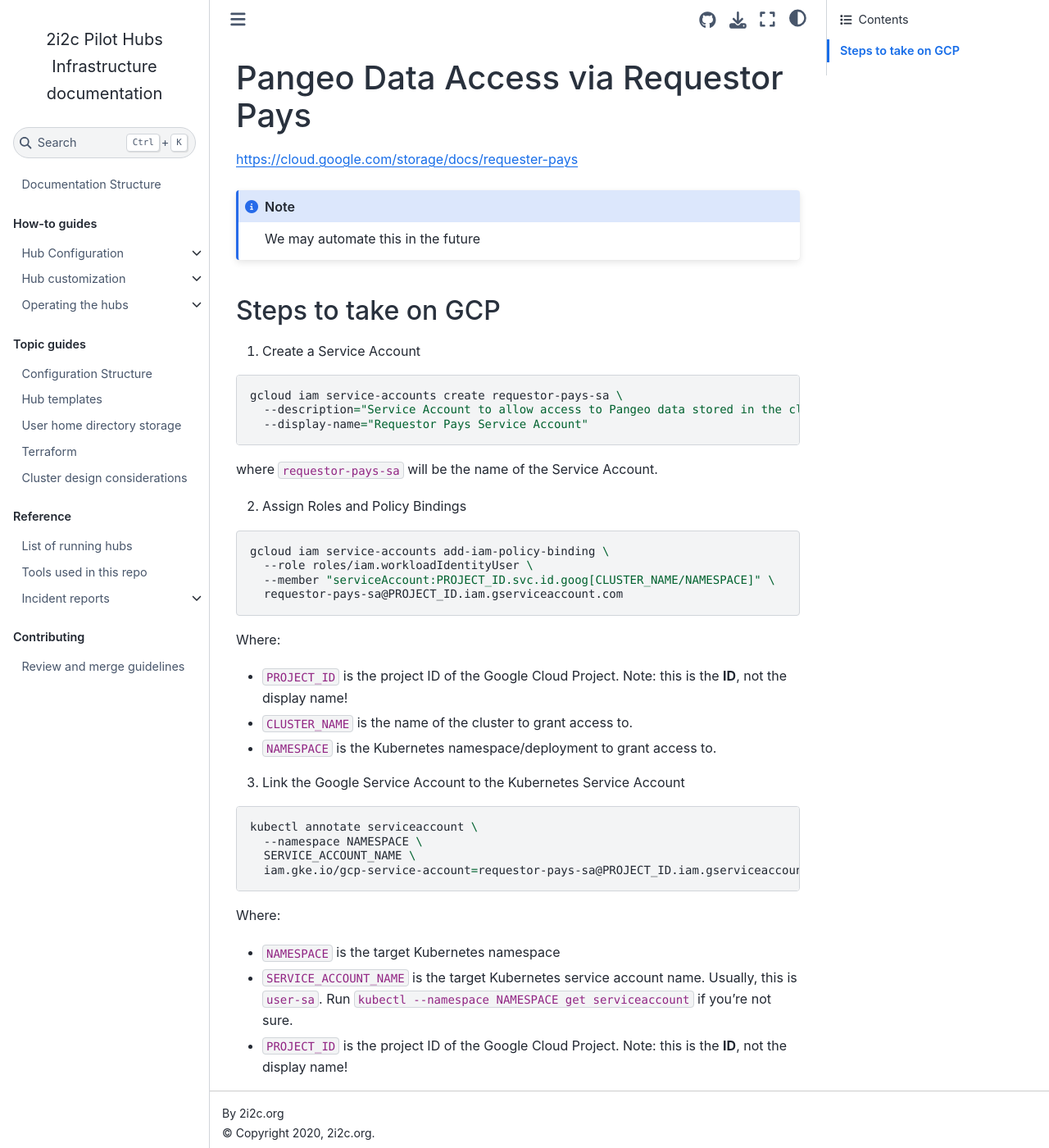
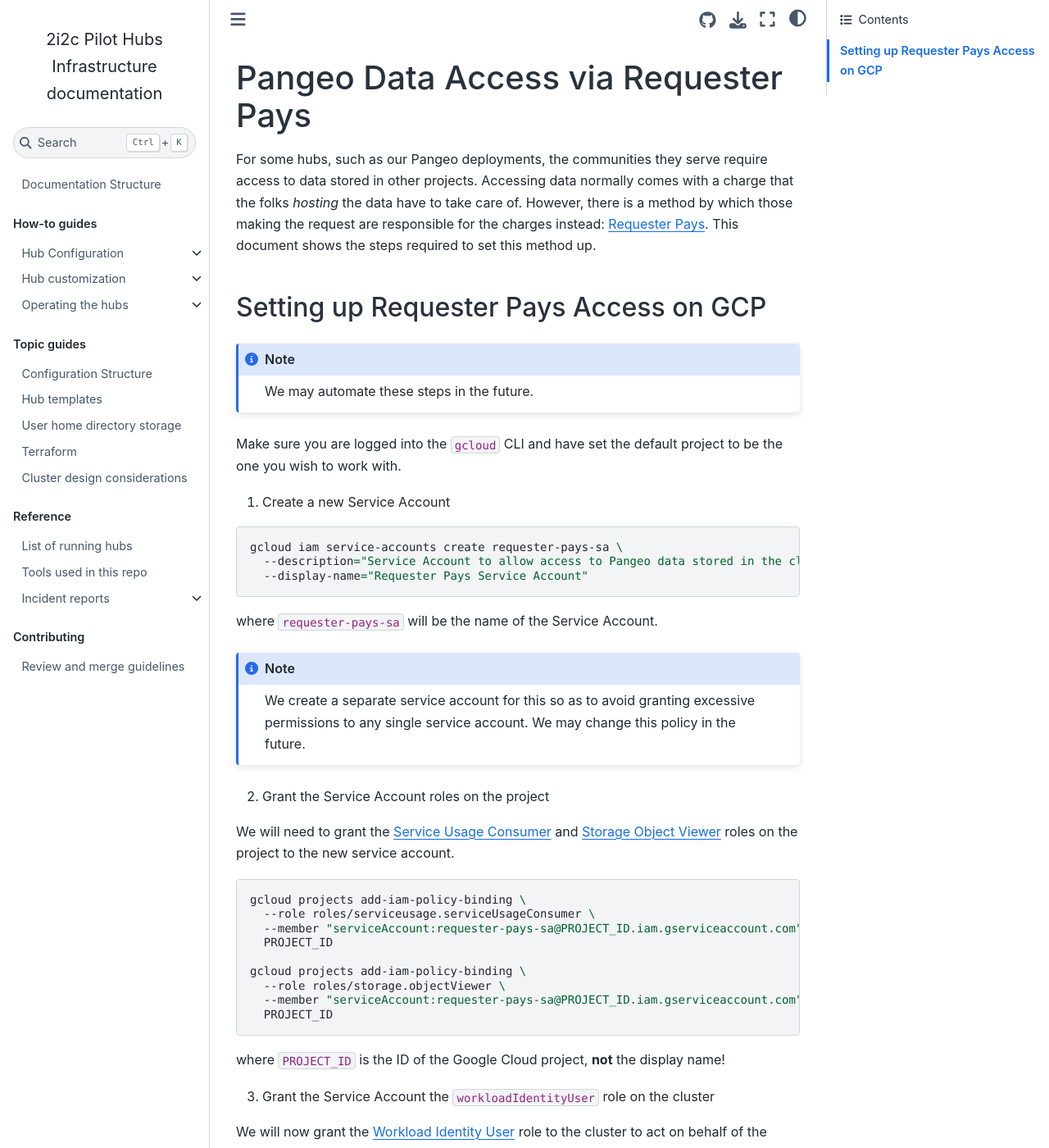
Before and after one commit to 2i2c-org/infrastructure, a Sphinx documentation site: the page built from docs/howto/configure/pangeo-requestor-pays-access.md, in a window 1280 px wide and 1400 px high. Shown: the whole window at 82% size. Built offline with Sphinx 7.4.7 and the Sphinx Book theme 1.1.4, drawn with Linux system fonts in a browser that asks for light colours; pages that are not in the unit, such as notebooks, are missing from menus; the version number could not be read and is left out; some of the changed text lies outside the part shown.

Commit message:
Flesh out and finish up docs on requester pays access

````diff
--- a/docs/howto/configure/pangeo-requestor-pays-access.md
+++ b/docs/howto/configure/pangeo-requestor-pays-access.md
@@ -1,53 +1,103 @@
-# Pangeo Data Access via Requestor Pays
+# Pangeo Data Access via Requester Pays
 
-https://cloud.google.com/storage/docs/requester-pays
+For some hubs, such as our Pangeo deployments, the communities they serve require access to data stored in other projects.
+Accessing data normally comes with a charge that the folks _hosting_ the data have to take care of.
+However, there is a method by which those making the request are responsible for the charges instead: [Requester Pays](https://cloud.google.com/storage/docs/requester-pays).
+This document shows the steps required to set this method up.
+
+## Setting up Requester Pays Access on GCP
 
 ```{note}
-We may automate this in the future
+We may automate these steps in the future.
 ```
 
-## Steps to take on GCP
+Make sure you are logged into the `gcloud` CLI and have set the default project to be the one you wish to work with.
 
-1. Create a Service Account
+1. Create a new Service Account
 
 ```bash
-gcloud iam service-accounts create requestor-pays-sa \
+gcloud iam service-accounts create requester-pays-sa \
   --description="Service Account to allow access to Pangeo data stored in the cloud" \
-  --display-name="Requestor Pays Service Account"
+  --display-name="Requester Pays Service Account"
 ```
 
-where `requestor-pays-sa` will be the name of the Service Account.
+where `requester-pays-sa` will be the name of the Service Account.
 
-2. Assign Roles and Policy Bindings
+```{note}
+We create a separate service account for this so as to avoid granting excessive permissions to any single service account.
+We may change this policy in the future.
+```
+
+2. Grant the Service Account roles on the project
+
+We will need to grant the [Service Usage Consumer](https://cloud.google.com/iam/docs/understanding-roles#service-usage-roles) and [Storage Object Viewer](https://cloud.google.com/iam/docs/understanding-roles#cloud-storage-roles) roles on the project to the new service account.
+
+```bash
+gcloud projects add-iam-policy-binding \
+  --role roles/serviceusage.serviceUsageConsumer \
+  --member "serviceAccount:requester-pays-sa@PROJECT_ID.iam.gserviceaccount.com" \
+  PROJECT_ID
+
+gcloud projects add-iam-policy-binding \
+  --role roles/storage.objectViewer \
+  --member "serviceAccount:requester-pays-sa@PROJECT_ID.iam.gserviceaccount.com" \
+  PROJECT_ID
+```
+
+where `PROJECT_ID` is the ID of the Google Cloud project, **not** the display name!
+
+3. Grant the Service Account the `workloadIdentityUser` role on the cluster
+
+We will now grant the [Workload Identity User](https://cloud.google.com/iam/docs/understanding-roles#service-accounts-roles) role to the cluster to act on behalf of the users.
 
 ```bash
 gcloud iam service-accounts add-iam-policy-binding \
   --role roles/iam.workloadIdentityUser \
-  --member "serviceAccount:PROJECT_ID.svc.id.goog[CLUSTER_NAME/NAMESPACE]" \
-  requestor-pays-sa@PROJECT_ID.iam.gserviceaccount.com
+  --member "serviceAccount:PROJECT_ID.svc.id.goog[NAMESPACE/SERVICE_ACCOUNT]" \
+  requester-pays-sa@PROJECT_ID.iam.gserviceaccount.com
 ```
 
 Where:
 
 - `PROJECT_ID` is the project ID of the Google Cloud Project.
   Note: this is the **ID**, not the display name!
-- `CLUSTER_NAME` is the name of the cluster to grant access to.
-- `NAMESPACE` is the Kubernetes namespace/deployment to grant access to.
+- `NAMESPACE` is the Kubernetes namespace/deployment to grant access to
+- `SERVICE_ACCOUNT` is the _Kubernetes_ service account to grant access to.
+  Usually, this is `user-sa`.
+  Run `kubectl --namespace NAMESPACE get serviceaccount` if you're not sure.
 
-3. Link the Google Service Account to the Kubernetes Service Account
+4. Link the Google Service Account to the Kubernetes Service Account
+
+We now link the two service accounts together so Kubernetes can use the Google API.
 
 ```bash
 kubectl annotate serviceaccount \
   --namespace NAMESPACE \
-  SERVICE_ACCOUNT_NAME \
-  iam.gke.io/gcp-service-account=requestor-pays-sa@PROJECT_ID.iam.gserviceaccount.com
+  SERVICE_ACCOUNT \
+  iam.gke.io/gcp-service-account=requester-pays-sa@PROJECT_ID.iam.gserviceaccount.com
 ```
 
 Where:
 
 - `NAMESPACE` is the target Kubernetes namespace
-- `SERVICE_ACCOUNT_NAME` is the target Kubernetes service account name.
+- `SERVICE_ACCOUNT` is the target Kubernetes service account name.
   Usually, this is `user-sa`.
   Run `kubectl --namespace NAMESPACE get serviceaccount` if you're not sure.
 - `PROJECT_ID` is the project ID of the Google Cloud Project.
   Note: this is the **ID**, not the display name!
+
+5. RESTART THE HUB
+
+This is a very important step.
+If you don't do this you won't see the changes applied.
+
+You can restart the hub by heading to `https://<hub_url>/hub/admin` (you need to be logged in as admin), clicking the "Shutdown Hub" button, and waiting for it to come back up.
+
+You can now test the requester pys access by starting a server on the hub and running the below code in a script or Notebook.
+
+```python
+from intake import open_catalog
+
+cat = open_catalog("https://raw.githubusercontent.com/pangeo-data/pangeo-datastore/master/intake-catalogs/ocean/altimetry.yaml")
+ds = cat['j3'].to_dask()
+```
````
